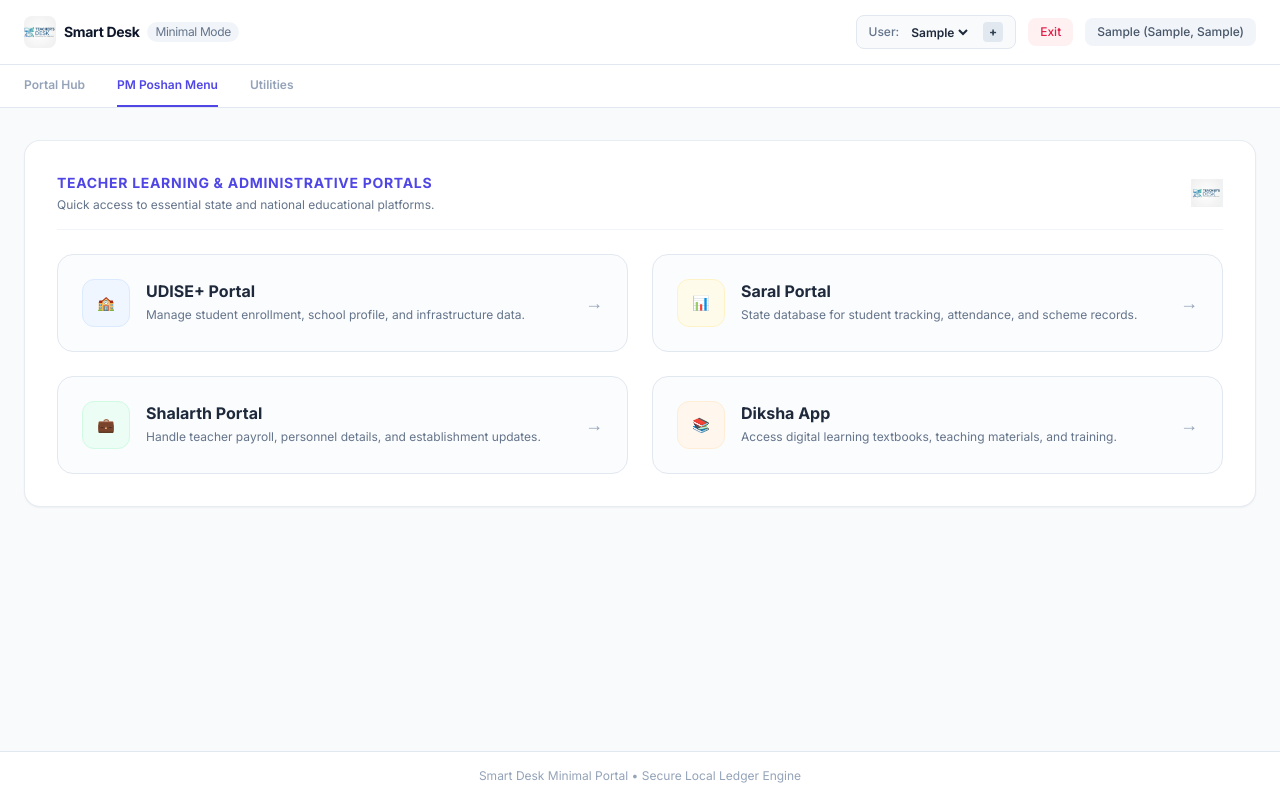
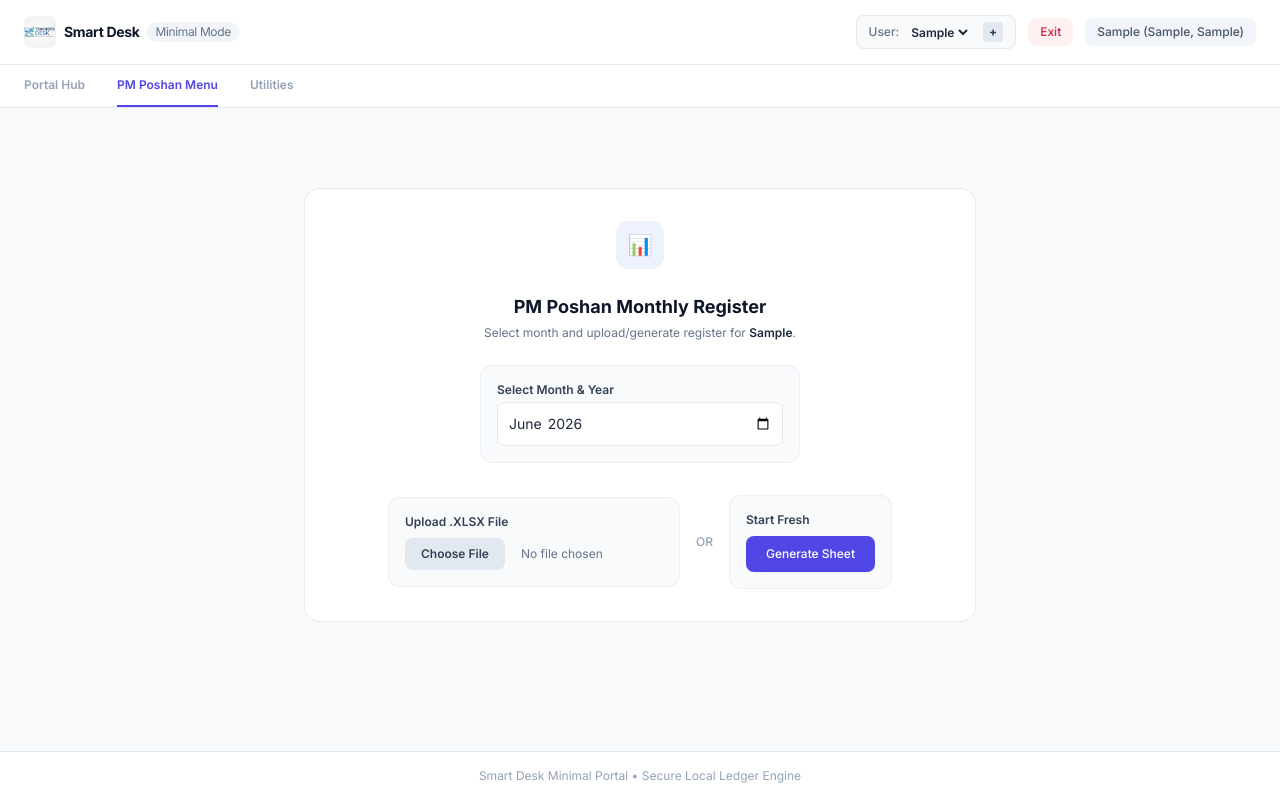
Before and after one commit to Swarajtarke/Smart-desk-for-Teachers, a plain HTML site: page index.html in a window 1280 px wide. Both pictures are taken after typing "Sample", "Sample", "Sample", "Sample" into the empty fields and a click on the button "Save & Start System". Drawn offline with nearby package versions, Linux system fonts and the light colour scheme.

Commit message:
Remove 'hidden' class from tab divs

```diff
--- a/index.html
+++ b/index.html
@@ -115,7 +115,7 @@
         <main class="max-w-7xl mx-auto px-6 py-8 flex-1 w-full">
 
            <!-- TAB 1: Hub & Portal Redirects -->
-           <div id="tab-hub" class="space-y-6">
+           <div id="tab-hub" class="space-y-6 hidden">
                <div class="bg-white p-8 rounded-2xl border border-slate-200/80 shadow-sm space-y-6">
                    <div class="border-b border-slate-100 pb-4 flex items-center justify-between">
                        <div>
@@ -187,7 +187,7 @@
            </div>
 
             <!-- TAB 2: PM Poshan Excel & Menu Wizard -->
-            <div id="tab-excel" class="space-y-6 hidden">
+            <div id="tab-excel" class="space-y-6">
 
                 <!-- Step 1: Upload Box & Quick Creator -->
                 <section id="uploadStep" class="bg-white p-8 rounded-2xl border border-slate-200/80 shadow-xs text-center space-y-6 max-w-2xl mx-auto my-12">
```
